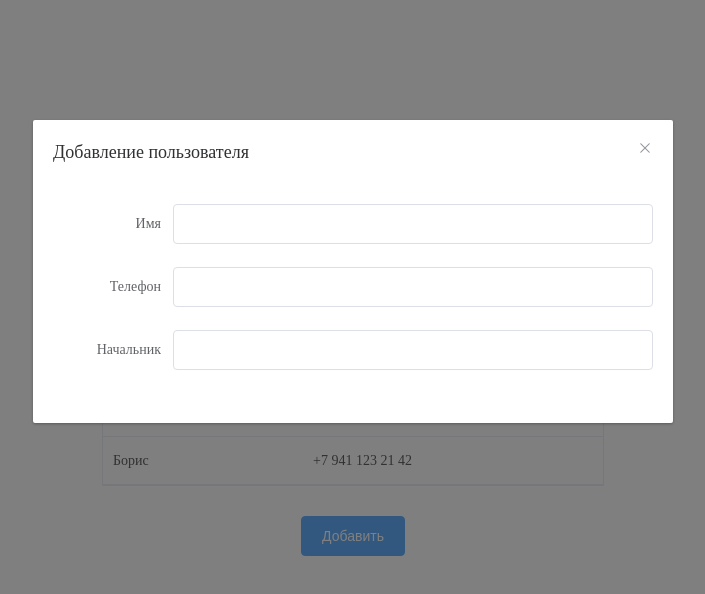
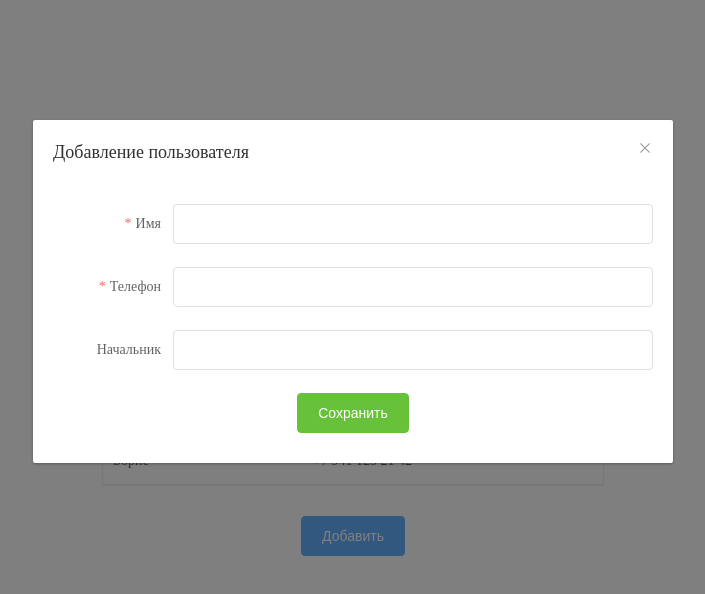
Before and after one commit to sashafdtv/vue-test-table, a Vue app: page / in a window 1280 px wide. Both pictures are taken after a click on the button "Добавить". Shown: the top 594 px of the page, without its empty margins (287-992 px from the left). Built offline with nearby package versions, Linux system fonts and the light colour scheme.

Commit message:
Добавление в список и валидация

```diff
--- /dev/null
+++ b/src/components/Form.vue
@@ -0,0 +1,103 @@
+<template>
+  <el-form
+    ref="form"
+    :model="form"
+    :rules="rules"
+    label-width="120px">
+
+    <el-form-item
+      label="Имя"
+      prop="name">
+      <el-input v-model="form.name"/>
+    </el-form-item>
+
+    <el-form-item
+      label="Телефон"
+      prop="phone">
+      <el-input v-model="form.phone"/>
+    </el-form-item>
+
+    <el-form-item label="Начальник">
+      <el-input v-model="form.head"/>
+    </el-form-item>
+
+    <div class="button-wrapper">
+      <el-button
+        type="success"
+        @click="onSubmit">
+        Сохранить
+      </el-button>
+    </div>
+  </el-form>
+
+</template>
+
+<script>
+export default {
+  name: 'Modal',
+  model: {
+    visibleModal: false
+  },
+  props: {
+    value: {
+      type: Boolean,
+      default: false
+    }
+  },
+  data () {
+    return {
+      form: {
+        name: '',
+        phone: '',
+        head: ''
+      },
+      rules: {
+        name: [
+          {required: true, message: 'Пожалуйста, введите имя', trigger: 'blur'}
+        ],
+        phone: [
+          {required: true, message: 'Пожалуйста, введите телефон', trigger: 'blur'},
+          {validator: this.validateNumber, trigger: 'blur'}
+        ]
+      }
+    }
+  },
+
+  methods: {
+    /* Сабмит формы */
+    onSubmit () {
+      this.$refs['form'].validate(async (valid) => {
+        if (valid) {
+          this.$emit('submit', {
+            name: this.form.name,
+            phone: this.form.phone
+          })
+        } else {
+          return false
+        }
+      })
+    },
+
+    /* Валидация вводимого в форму номера телефона */
+    validateNumber (rule, value, callback) {
+      if (
+        (value.length === 12 && value[0] !== '+') ||
+        value.length > 12 ||
+        value.length < 11
+      ) {
+        callback(new Error('Пожалуйста, введите корректный номер телефона'))
+      } else {
+        callback()
+      }
+    }
+  }
+}
+</script>
+
+<style>
+  .button-wrapper {
+  width: 100%;
+  display: flex;
+  justify-content: center;
+}
+</style>
--- a/src/components/Modal.vue
+++ /dev/null
@@ -1,57 +0,0 @@
-<template>
-  <el-dialog
-    :visible.sync="toggleModal"
-    title="Добавление пользователя">
-
-    <el-form
-      ref="form"
-      :model="form"
-      label-width="120px">
-
-      <el-form-item label="Имя">
-        <el-input v-model="form.name"/>
-      </el-form-item>
-
-      <el-form-item label="Телефон">
-        <el-input v-model="form.phone"/>
-      </el-form-item>
-
-      <el-form-item label="Начальник">
-        <el-input v-model="form.head"/>
-      </el-form-item>
-
-    </el-form>
-
-  </el-dialog>
-</template>
-
-<script>
-export default {
-  name: 'Modal',
-  props: {
-    toggleModal: {
-      type: [Boolean],
-      default: true
-    }
-  },
-  data () {
-    return {
-      form: {
-        name: '',
-        phone: '',
-        head: ''
-      }
-    }
-  },
-  methods: {
-    onSubmit () {
-      console.log('submit!')
-    }
-  }
-}
-</script>
-
-<style>
-
-</style>
-§
--- a/src/components/Table.vue
+++ b/src/components/Table.vue
@@ -18,25 +18,32 @@
     <div class="button-wrapper">
       <el-button
         type="primary"
-        @click="toggleModal = true">Добавить</el-button>
+        @click="changeModalVisibility">Добавить</el-button>
     </div>
 
-    <!-- Компонент модалки -->
-    <Modal :toggle-modal="toggleModal"/>
+    <!-- Модалка -->
+    <el-dialog
+      :visible.sync="visibleModal"
+      title="Добавление пользователя">
+      <Form
+        @submit="addUser"
+      />
+    </el-dialog>
+
   </section>
 </template>
 
 <script>
-import Modal from './Modal.vue'
+import Form from './Form.vue'
 
 export default {
   name: 'Table',
   components: {
-    Modal
+    Form
   },
   data () {
     return {
-      toggleModal: false,
+      visibleModal: false,
       tableData: [{
         name: 'Марина',
         phone: '+7 941 123 21 42'
@@ -50,6 +57,24 @@ export default {
         name: 'Борис',
         phone: '+7 941 123 21 42'
       }]
+    }
+  },
+
+  methods: {
+    /**
+     * @param {object} data
+     */
+    addUser (data) {
+      /* Закрываем модалку при сабмите */
+      this.visibleModal = false
+      return this.tableData.push(data)
+    },
+
+    /**
+     * Метод меняет видимость модалки (октрывает/закрывает)
+     */
+    changeModalVisibility () {
+      this.visibleModal = !this.visibleModal
     }
   }
 }
```
